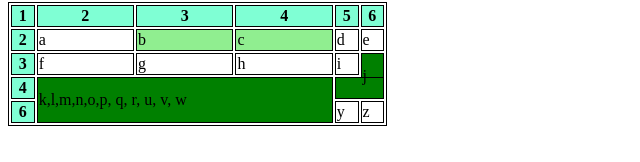
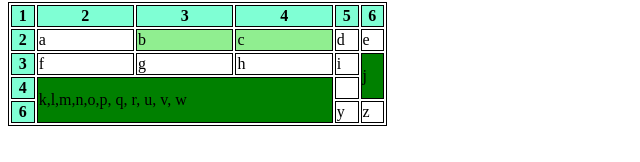
Before and after one commit to jakubov123/zad10, a plain HTML site: page index.html in a window 1280 px wide. Shown: the part 338-500 px from the top of the page, 0-640 px from the left. Drawn offline with Linux system fonts and the light colour scheme.

Commit message:
Update index.html

```diff
--- a/index.html
+++ b/index.html
@@ -38,7 +38,7 @@
         <tr><th>1</th><th>2</th><th>3</th><th>4</th><th>5</th><th>6</th></tr>
         <tr><th>2</th><td>a</td><td style="background-color: lightgreen;">b</td><td style="background-color: lightgreen;">c</td><td>d</td><td>e</td></tr>
         <tr><th>3</td><td>f</td><td>g</td><td>h</td><td>i</td><td style="background-color: green;"colspan="1"rowspan="2">j</td></tr>
-        <tr><th>4</td><td style="background-color: green;" colspan="3" rowspan="2">k,l,m,n,o,p, q, r, u, v, w</td ><td style="background-color: green;" colspan="2" rowspan="1"></td></tr>
+        <tr><th>4</td><td style="background-color: green;" colspan="3" rowspan="2">k,l,m,n,o,p, q, r, u, v, w</td ><td ></td></tr>
 
         <tr><th>6</td><td>y</td><td>z</td></tr>
     </table>
```
